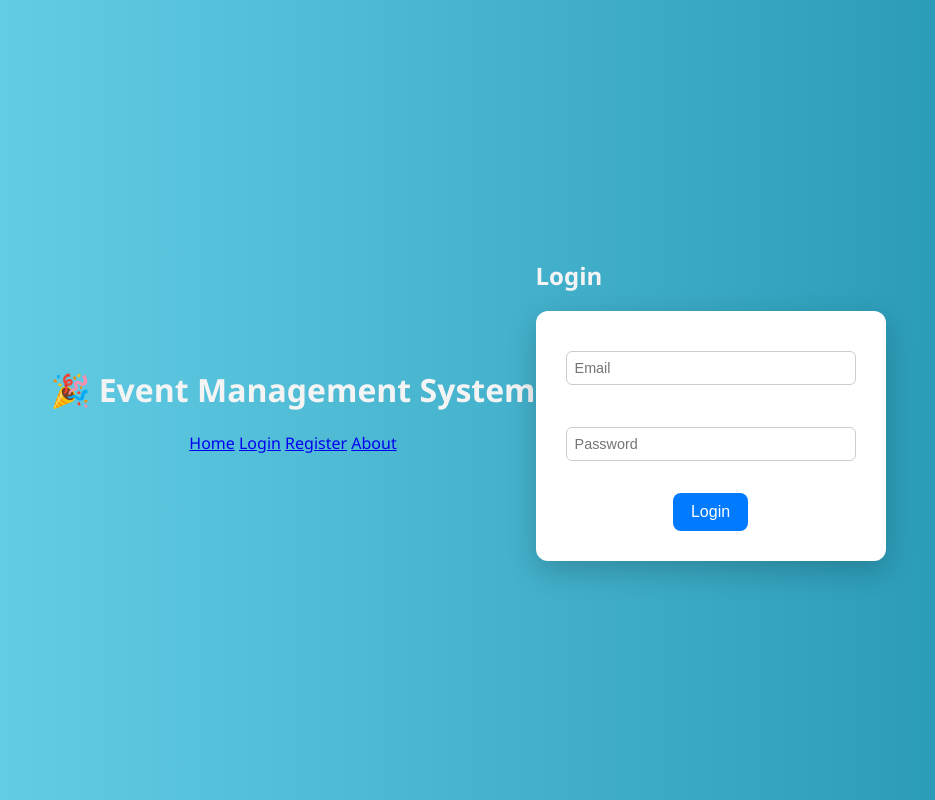
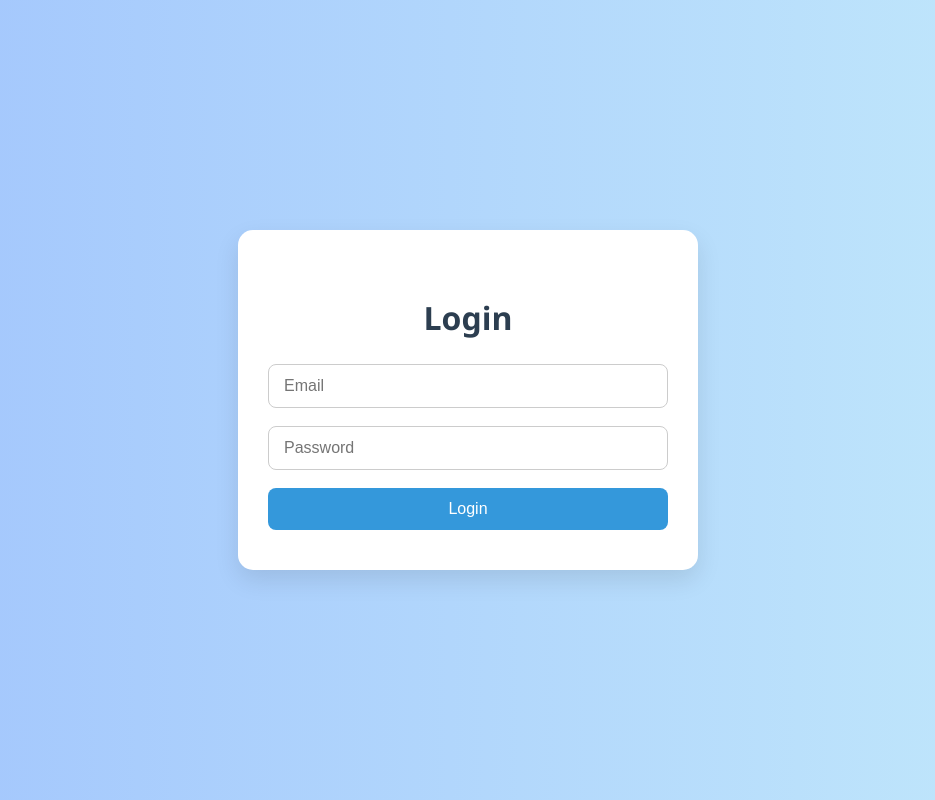
Before and after one commit to Vetri170604/event-management, a Flask app: page /login in a window 1280 px wide. Shown: the whole page, without its empty margins (172-1107 px from the left). Run offline with Flask 3, Linux system fonts and the light colour scheme.

Commit message:
Update login.html

```diff
--- a/templates/login.html
+++ b/templates/login.html
@@ -1,9 +1,91 @@
-{% extends 'base.html' %}
-{% block content %}
-<h2>Login</h2>
-<form method="post">
-    <input type="email" name="email" placeholder="Email" required><br>
-    <input type="password" name="password" placeholder="Password" required><br>
-    <button type="submit">Login</button>
-</form>
-{% endblock %}
+<!DOCTYPE html>
+<html lang="en">
+<head>
+    <meta charset="UTF-8">
+    <title>Login | Event Management System</title>
+    <meta name="viewport" content="width=device-width, initial-scale=1.0">
+    <style>
+        body {
+            margin: 0;
+            padding: 0;
+            font-family: 'Segoe UI', Tahoma, Geneva, Verdana, sans-serif;
+            background: linear-gradient(to right, #a1c4fd, #c2e9fb);
+            display: flex;
+            justify-content: center;
+            align-items: center;
+            height: 100vh;
+        }
+
+        .login-container {
+            background: white;
+            padding: 40px 30px;
+            border-radius: 15px;
+            box-shadow: 0 10px 25px rgba(0,0,0,0.1);
+            width: 100%;
+            max-width: 400px;
+        }
+
+        .login-container h2 {
+            text-align: center;
+            margin-bottom: 25px;
+            font-size: 2rem;
+            color: #2c3e50;
+        }
+
+        form {
+            display: flex;
+            flex-direction: column;
+        }
+
+        input[type="email"],
+        input[type="password"] {
+            padding: 12px 15px;
+            margin-bottom: 18px;
+            border: 1px solid #ccc;
+            border-radius: 8px;
+            font-size: 1rem;
+            transition: all 0.3s ease;
+        }
+
+        input[type="email"]:focus,
+        input[type="password"]:focus {
+            border-color: #3498db;
+            box-shadow: 0 0 5px rgba(52, 152, 219, 0.4);
+            outline: none;
+        }
+
+        button[type="submit"] {
+            padding: 12px;
+            background: #3498db;
+            color: white;
+            border: none;
+            font-size: 1rem;
+            border-radius: 8px;
+            cursor: pointer;
+            transition: background 0.3s ease;
+        }
+
+        button[type="submit"]:hover {
+            background: #2980b9;
+        }
+
+        @media (max-width: 500px) {
+            .login-container {
+                padding: 30px 20px;
+            }
+        }
+    </style>
+</head>
+<body>
+
+<div class="login-container">
+    <h2>Login</h2>
+    <form method="post">
+        <input type="email" name="email" placeholder="Email" required>
+        <input type="password" name="password" placeholder="Password" required>
+        <button type="submit">Login</button>
+    </form>
+</div>
+
+</body>
+</html>
```
